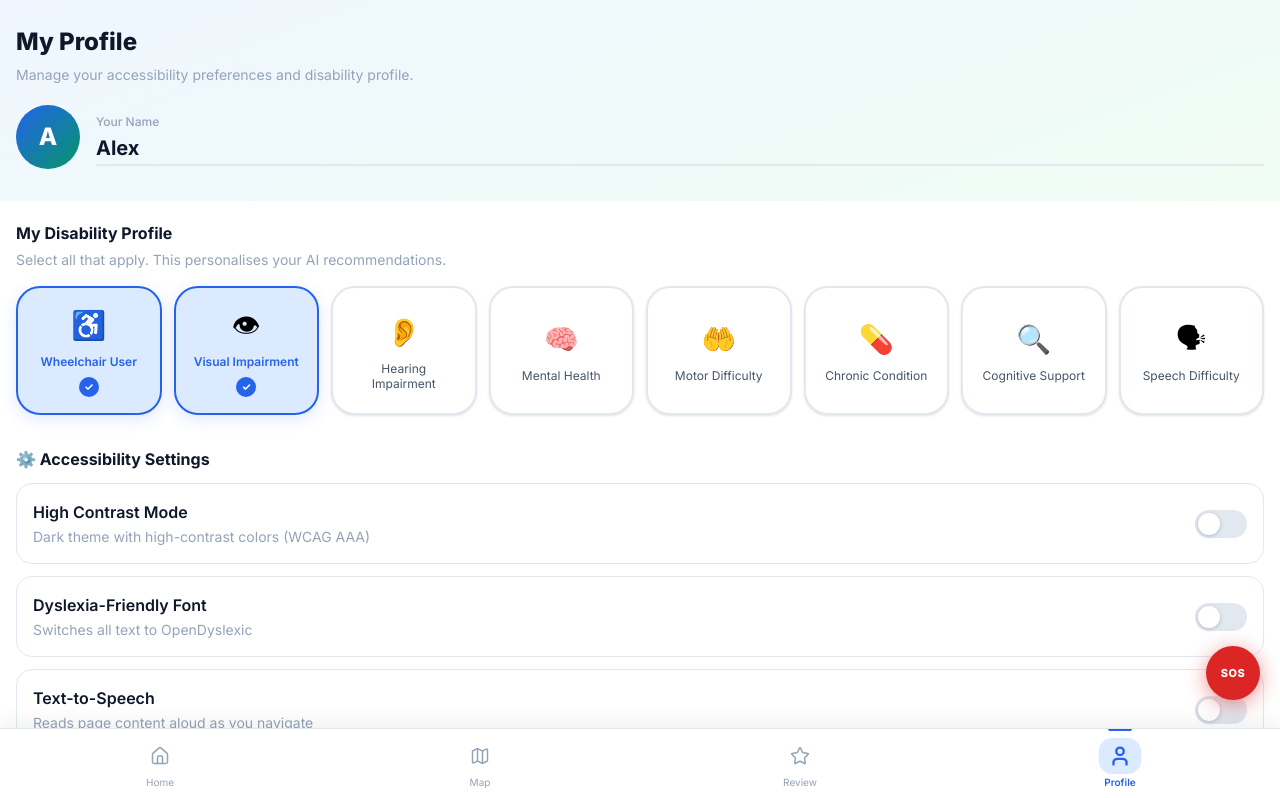
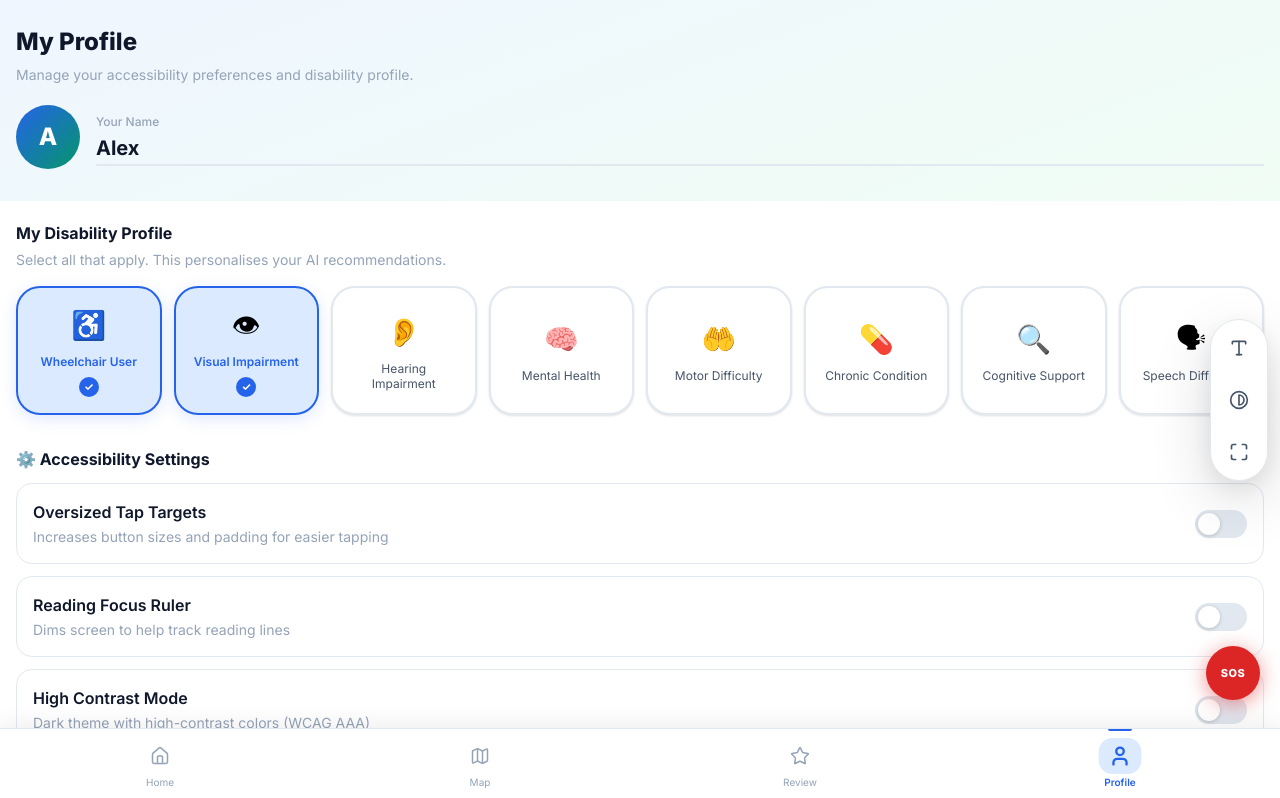
Before and after one commit to d3vil79/dhanyawad-ps01, a React (Vite) app: page /profile in a window 1280 px wide. Shown: the top 798 px of the page. Built offline with nearby package versions, Linux system fonts and the light colour scheme; no server answers.

Commit message:
feat(ui): 2-column grid, reactive hover spotlight, and new accessibility toggles (Focus Ruler, Oversized Targets, Floating Quick Access)

```diff
--- a/src/components/facility/FacilityCard.jsx
+++ b/src/components/facility/FacilityCard.jsx
@@ -13,26 +13,27 @@ export function FacilityCard({ facility, index = 0 }) {
       aria-label={`${facility.name}, score ${facility.score}`}
       initial={{ opacity: 0, y: 28 }}
       animate={{ opacity: 1, y: 0 }}
-      transition={{
-        type: 'spring',
-        stiffness: 280,
-        damping: 24,
-        delay: index * 0.07,
-      }}
+      transition={{ type: 'spring', stiffness: 280, damping: 24, delay: index * 0.07 }}
       whileHover={{ y: -3, boxShadow: 'var(--shadow-lg)' }}
       onClick={() => navigate(`/facility/${facility.id}`)}
+      onMouseMove={(e) => {
+        const rect = e.currentTarget.getBoundingClientRect();
+        const x = e.clientX - rect.left;
+        const y = e.clientY - rect.top;
+        e.currentTarget.style.setProperty('--mouse-x', `${x}px`);
+        e.currentTarget.style.setProperty('--mouse-y', `${y}px`);
+      }}
+      className="spotlight-wrapper"
       style={{
         background: 'var(--clr-bg-card)',
-        borderRadius: 'var(--r-xl)',
         border: '1px solid var(--clr-border)',
         boxShadow: 'var(--shadow-sm)',
-        overflow: 'hidden',
         cursor: 'pointer',
         transition: 'box-shadow var(--transition-base)',
       }}
     >
       {/* Image */}
-      <div style={{ position: 'relative', height: 180, overflow: 'hidden', background: 'var(--clr-surface)' }}>
+      <div style={{ position: 'relative', height: 180, overflow: 'hidden', background: 'var(--clr-surface)', zIndex: 1 }}>
         <img
           src={facility.images[0]}
           alt={`${facility.name} entrance`}
--- a/src/contexts/useAccessibilityStore.js
+++ b/src/contexts/useAccessibilityStore.js
@@ -6,17 +6,42 @@ export const useAccessibilityStore = create((set, get) => ({
   ttsEnabled: false,
   fontSize: 'base', // 'base' | 'lg' | 'xl'
 
+  readingRuler: false,
+  largeTapTargets: false,
+
+  toggleReadingRuler: () => {
+    const next = !get().readingRuler;
+    set({ readingRuler: next });
+    document.body.classList.toggle('reading-ruler', next);
+    if ('speechSynthesis' in window && get().ttsEnabled) {
+      window.speechSynthesis.cancel();
+      window.speechSynthesis.speak(
+        new SpeechSynthesisUtterance(next ? 'Reading ruler enabled.' : 'Reading ruler disabled.')
+      );
+    }
+  },
+
+  toggleLargeTargets: () => {
+    const next = !get().largeTapTargets;
+    set({ largeTapTargets: next });
+    document.body.classList.toggle('large-targets', next);
+    if ('speechSynthesis' in window && get().ttsEnabled) {
+      window.speechSynthesis.cancel();
+      window.speechSynthesis.speak(
+        new SpeechSynthesisUtterance(next ? 'Oversized tap targets enabled.' : 'Oversized tap targets disabled.')
+      );
+    }
+  },
+
   toggleHighContrast: () => {
     const next = !get().highContrast;
     set({ highContrast: next });
     document.body.classList.toggle('high-contrast', next);
-    // Speak confirmation without checking ttsEnabled so user knows it worked
     if ('speechSynthesis' in window && get().ttsEnabled) {
       window.speechSynthesis.cancel();
-      const utt = new SpeechSynthesisUtterance(
-        next ? 'High contrast mode enabled.' : 'High contrast mode disabled.'
+      window.speechSynthesis.speak(
+        new SpeechSynthesisUtterance(next ? 'High contrast mode enabled.' : 'High contrast mode disabled.')
       );
-      window.speechSynthesis.speak(utt);
     }
   },
 
@@ -26,10 +51,9 @@ export const useAccessibilityStore = create((set, get) => ({
     document.body.classList.toggle('dyslexia', next);
     if ('speechSynthesis' in window && get().ttsEnabled) {
       window.speechSynthesis.cancel();
-      const utt = new SpeechSynthesisUtterance(
-        next ? 'Dyslexia friendly font enabled.' : 'Default font restored.'
+      window.speechSynthesis.speak(
+        new SpeechSynthesisUtterance(next ? 'Dyslexia friendly font enabled.' : 'Default font restored.')
       );
-      window.speechSynthesis.speak(utt);
     }
   },
 
@@ -39,8 +63,7 @@ export const useAccessibilityStore = create((set, get) => ({
     if ('speechSynthesis' in window) {
       window.speechSynthesis.cancel();
       if (next) {
-        const utt = new SpeechSynthesisUtterance('Text to speech is now enabled.');
-        window.speechSynthesis.speak(utt);
+        window.speechSynthesis.speak(new SpeechSynthesisUtterance('Text to speech is now enabled.'));
       }
     }
   },
@@ -52,9 +75,7 @@ export const useAccessibilityStore = create((set, get) => ({
     const labels = { base: 'Normal', lg: 'Large', xl: 'Extra large' };
     if (get().ttsEnabled && 'speechSynthesis' in window) {
       window.speechSynthesis.cancel();
-      window.speechSynthesis.speak(
-        new SpeechSynthesisUtterance(`Text size set to ${labels[size]}.`)
-      );
+      window.speechSynthesis.speak(new SpeechSynthesisUtterance(`Text size set to ${labels[size]}.`));
     }
   },
 
--- a/src/layouts/MainAppLayout.jsx
+++ b/src/layouts/MainAppLayout.jsx
@@ -1,8 +1,7 @@
-import { useEffect } from 'react';
+import { useEffect, useState } from 'react';
 import { NavLink, useLocation } from 'react-router-dom';
 import { motion, AnimatePresence } from 'framer-motion';
-import { Home, Map, User, Star } from 'lucide-react';
-import { useState } from 'react';
+import { Home, Map, User, Star, Type, Contrast, Maximize } from 'lucide-react';
 import { useAccessibilityStore } from '../contexts/useAccessibilityStore';
 import { useHaptics } from '../hooks/useHaptics';
 
@@ -15,8 +14,16 @@ const NAV_ITEMS = [
 
 export function MainAppLayout({ children }) {
   const [sosActive, setSosActive] = useState(false);
-  const { speak } = useAccessibilityStore();
-  const { tap, error: errVib } = useHaptics();
+  const [rulerY, setRulerY] = useState(0);
+
+  const {
+    speak, readingRuler,
+    highContrast, toggleHighContrast,
+    fontSize, setFontSize,
+    largeTapTargets, toggleLargeTargets
+  } = useAccessibilityStore();
+
+  const { tap } = useHaptics();
   const location = useLocation();
 
   // Announce page changes to TTS
@@ -24,6 +31,18 @@ export function MainAppLayout({ children }) {
     const item = NAV_ITEMS.find(n => n.to === location.pathname);
     if (item) speak(item.announce);
   }, [location.pathname]);
+
+  // Track mouse for reading ruler
+  useEffect(() => {
+    if (!readingRuler) return;
+    const handleMove = (e) => setRulerY(e.clientY);
+    window.addEventListener('mousemove', handleMove);
+    window.addEventListener('touchmove', (e) => setRulerY(e.touches[0].clientY));
+    return () => {
+      window.removeEventListener('mousemove', handleMove);
+      window.removeEventListener('touchmove', handleMove); // cleanup touch
+    };
+  }, [readingRuler]);
 
   const handleSOS = () => {
     tap();
@@ -33,12 +52,57 @@ export function MainAppLayout({ children }) {
     setTimeout(() => setSosActive(false), 4000);
   };
 
+  const handleFontCycle = () => {
+    tap();
+    if (fontSize === 'base') setFontSize('lg');
+    else if (fontSize === 'lg') setFontSize('xl');
+    else setFontSize('base');
+  };
+
   return (
     <div style={{ minHeight: '100dvh', display: 'flex', flexDirection: 'column', background: 'var(--clr-bg)' }}>
-      {/* Main */}
+      {/* Reading Ruler Overlay */}
+      <div
+        className="reading-ruler-overlay"
+        style={{ top: rulerY }}
+        aria-hidden="true"
+      />
+
+      {/* Main Content */}
       <main id="main-content" tabIndex={-1} style={{ flex: 1, overflowY: 'auto', paddingBottom: 80 }}>
         {children}
       </main>
+
+      {/* ─── QUICK ACCESS A11Y FLOATING TOOLBAR ─── */}
+      <div style={{
+        position: 'fixed', top: '50%', right: 12, transform: 'translateY(-50%)',
+        display: 'flex', flexDirection: 'column', gap: 8,
+        background: 'var(--clr-bg-card)', padding: 6,
+        borderRadius: 'var(--r-full)', boxShadow: 'var(--shadow-xl)',
+        border: '1px solid var(--clr-border)', zIndex: 'var(--z-elevated)'
+      }}>
+        <button
+          onClick={handleFontCycle}
+          aria-label="Cycle Text Size"
+          style={{ width: 44, height: 44, borderRadius: '50%', background: fontSize !== 'base' ? 'var(--clr-primary-light)' : 'transparent', color: fontSize !== 'base' ? 'var(--clr-primary)' : 'var(--clr-text-secondary)', display: 'flex', alignItems: 'center', justifyContent: 'center' }}
+        >
+          <Type size={20} />
+        </button>
+        <button
+          onClick={() => { tap(); toggleHighContrast(); }}
+          aria-label="Toggle High Contrast"
+          style={{ width: 44, height: 44, borderRadius: '50%', background: highContrast ? 'var(--clr-primary-light)' : 'transparent', color: highContrast ? 'var(--clr-primary)' : 'var(--clr-text-secondary)', display: 'flex', alignItems: 'center', justifyContent: 'center' }}
+        >
+          <Contrast size={20} />
+        </button>
+        <button
+          onClick={() => { tap(); toggleLargeTargets(); }}
+          aria-label="Toggle Oversized Buttons"
+          style={{ width: 44, height: 44, borderRadius: '50%', background: largeTapTargets ? 'var(--clr-primary-light)' : 'transparent', color: largeTapTargets ? 'var(--clr-primary)' : 'var(--clr-text-secondary)', display: 'flex', alignItems: 'center', justifyContent: 'center' }}
+        >
+          <Maximize size={20} />
+        </button>
+      </div>
 
       {/* Floating SOS */}
       <motion.button
--- a/src/pages/Home/index.jsx
+++ b/src/pages/Home/index.jsx
@@ -252,8 +252,8 @@ export default function Home() {
 
         {/* Cards */}
         {loading ? (
-          <div style={{ display: 'grid', gap: 'var(--sp-4)' }}>
-            {[1, 2, 3].map(i => <SkeletonCard key={i} />)}
+          <div className="responsive-grid">
+            {[1, 2, 3, 4].map(i => <SkeletonCard key={i} />)}
           </div>
         ) : facilities.length === 0 ? (
           <div style={{ textAlign: 'center', padding: 'var(--sp-12) var(--sp-4)', color: 'var(--clr-text-muted)' }}>
@@ -262,7 +262,7 @@ export default function Home() {
             <p style={{ fontSize: 'var(--fs-sm)', marginTop: 4 }}>Try adjusting your filters or search.</p>
           </div>
         ) : (
-          <div style={{ display: 'grid', gap: 'var(--sp-4)' }}>
+          <div className="responsive-grid">
             {facilities.map((f, i) => (
               <FacilityCard key={f.id} facility={f} index={i} />
             ))}
--- a/src/pages/UserProfile/index.jsx
+++ b/src/pages/UserProfile/index.jsx
@@ -10,6 +10,8 @@ export default function UserProfile() {
   const {
     highContrast, toggleHighContrast,
     dyslexiaFont, toggleDyslexiaFont,
+    readingRuler, toggleReadingRuler,
+    largeTapTargets, toggleLargeTargets,
     ttsEnabled, toggleTts,
     fontSize, setFontSize,
     speak,
@@ -154,6 +156,20 @@ export default function UserProfile() {
           </h2>
           <div style={{ display: 'flex', flexDirection: 'column', gap: 'var(--sp-3)' }}>
             <A11yToggle
+              id="large-targets"
+              label="Oversized Tap Targets"
+              description="Increases button sizes and padding for easier tapping"
+              checked={largeTapTargets}
+              onChange={() => { tap(); toggleLargeTargets(); }}
+            />
+            <A11yToggle
+              id="reading-ruler"
+              label="Reading Focus Ruler"
+              description="Dims screen to help track reading lines"
+              checked={readingRuler}
+              onChange={() => { tap(); toggleReadingRuler(); }}
+            />
+            <A11yToggle
               id="high-contrast"
               label="High Contrast Mode"
               description="Dark theme with high-contrast colors (WCAG AAA)"
```
Also changed, not shown: src/index.css (+64 -0 lines).
